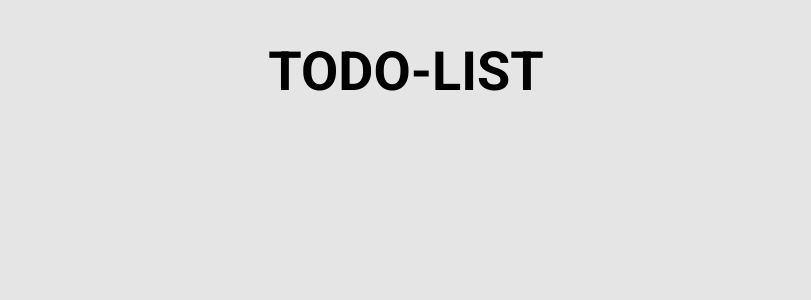
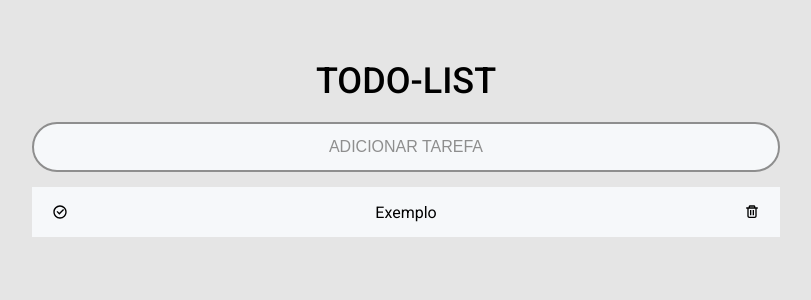
Before and after one commit to samueljml/todo-list, a Next.js app in the folder front-end/: page / in a window 1280 px wide. Shown: the top 300 px of the page, without its empty margins (234-1045 px from the left). Built offline with nearby package versions, Linux system fonts and the light colour scheme.

Commit message:
Add main page layout

```diff
--- /dev/null
+++ b/front-end/src/components/Button/index.tsx
@@ -0,0 +1,10 @@
+import React, { FC } from 'react'
+import { Content } from './style'
+
+interface ButtonProps {
+  text: string
+}
+
+export const Button: FC<ButtonProps> = ({ text }) => {
+  return <Content>{text}</Content>
+}
--- /dev/null
+++ b/front-end/src/components/Button/style.ts
@@ -0,0 +1,15 @@
+import styled from 'styled-components'
+import theme from '../../styles/theme'
+
+export const Content = styled.button`
+  width: 100%;
+  height: ${theme.sizes.buttonHeigth};
+  background-color: ${theme.colors.darkGray};
+  border: 2.5px solid ${theme.colors.gray};
+  border-radius: 25px;
+  font-size: ${theme.sizes.buttonFontSize};
+  text-transform: uppercase;
+  text-align: center;
+  color: ${theme.colors.gray};
+  padding: 8px;
+`
--- /dev/null
+++ b/front-end/src/components/Title/index.tsx
@@ -0,0 +1,10 @@
+import React, { FC } from 'react'
+import { Content } from './style'
+
+interface TitleProps {
+  text: string
+}
+
+export const Title: FC<TitleProps> = ({ text }) => {
+  return <Content>{text}</Content>
+}
--- /dev/null
+++ b/front-end/src/components/Title/style.ts
@@ -0,0 +1,10 @@
+import styled from 'styled-components'
+import theme from '../../styles/theme'
+
+export const Content = styled.h1`
+  font-size: ${theme.sizes.titleFontSize} !important;
+  font-weight: 500;
+  text-align: center;
+  text-transform: uppercase;
+  padding: 0 0 20px 0;
+`
--- /dev/null
+++ b/front-end/src/components/index.tsx
@@ -0,0 +1,5 @@
+import { Task } from './Task'
+import { Button } from './Button'
+import { Title } from './Title'
+
+export { Task, Button, Title }
--- a/front-end/src/pages/index.tsx
+++ b/front-end/src/pages/index.tsx
@@ -1,16 +1,18 @@
 import React from 'react'
-import Head from 'next/head'
+import { Task, Title, Button } from '../components'
 
-import { Container } from '../styles/pages/Home'
+import { Container, Content } from '../styles/pages/Home'
 
 const Home: React.FC = () => {
   return (
     <Container>
-      <Head>
-        <title>TODO-LIST</title>
-      </Head>
-
-      <h1>TODO-LIST</h1>
+      <Content>
+        <header>
+          <Title text="Todo-list" />
+        </header>
+        <Button text="Adicionar tarefa" />
+        <Task title={'Exemplo'} />
+      </Content>
     </Container>
   )
 }
--- a/front-end/src/styles/pages/Home.ts
+++ b/front-end/src/styles/pages/Home.ts
@@ -20,3 +20,8 @@ export const Container = styled.div`
     line-height: 32px;
   }
 `
+
+export const Content = styled.div`
+  width: 60%;
+  padding: 20px 10px;
+`
--- a/front-end/src/styles/theme.ts
+++ b/front-end/src/styles/theme.ts
@@ -2,8 +2,16 @@ const theme = {
   colors: {
     background: '#E5E5E5',
     text: '#000000',
-    primary: '#E5E5E5'
+    primary: '#E5E5E5',
+    darkGray: '#F6F8FA',
+    lightGray: '#E5E5E5',
+    gray: '#8E8E8E',
+    white: 'FFFFFF'
+  },
+  sizes: {
+    buttonHeigth: '50px',
+    buttonFontSize: '16px',
+    titleFontSize: '36px'
   }
 }
-
 export default theme
```
